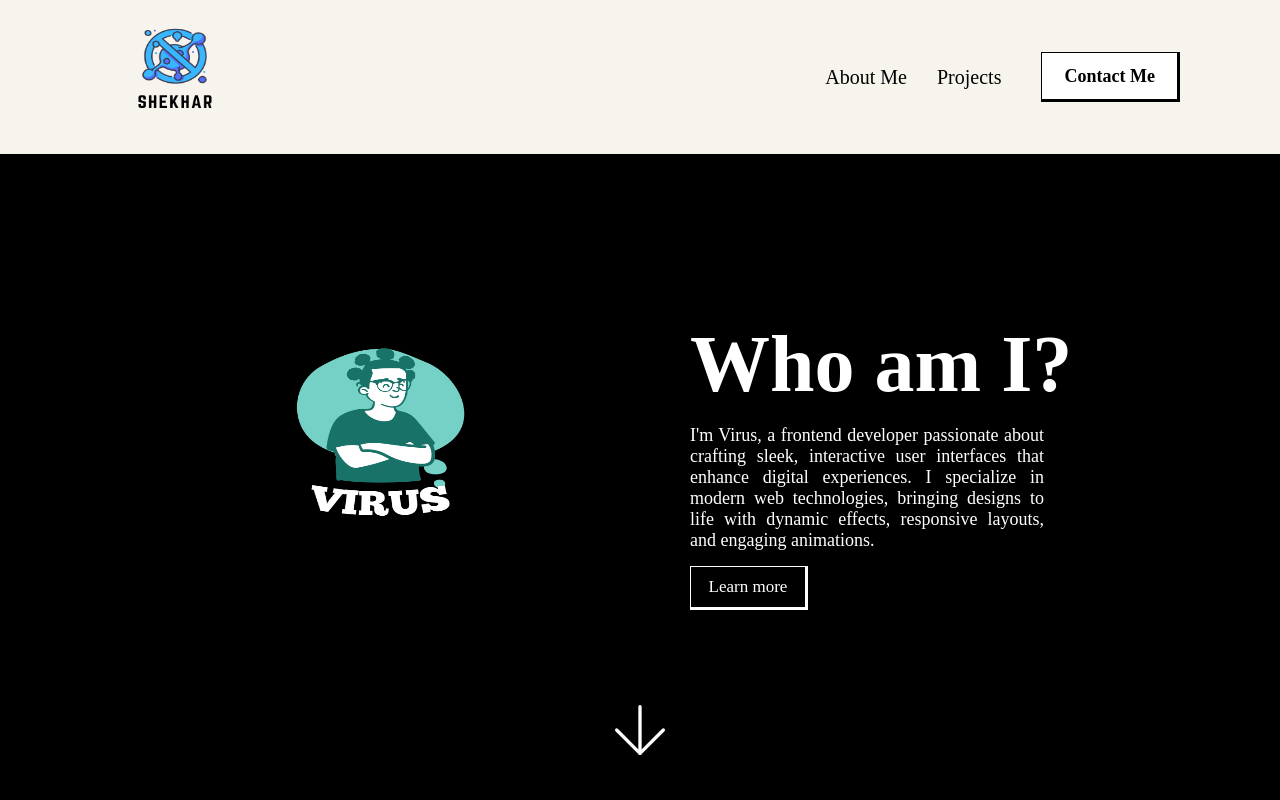
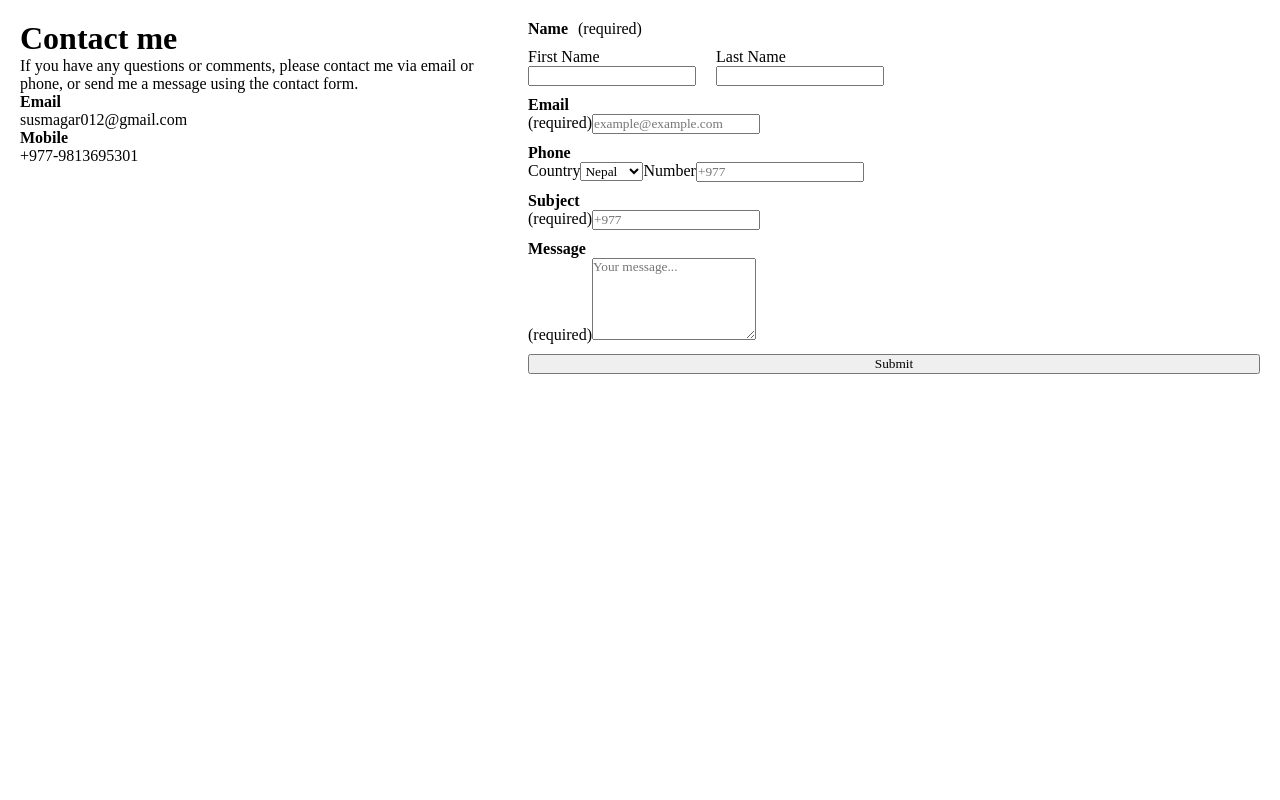
Before and after one commit to Sushey01/Shekhar, a React (Vite) app: page / in a window 1280 px wide. Shown: the top 800 px of the page. Built offline with nearby package versions, Linux system fonts and the light colour scheme.

Commit message:
contact-page

```diff
--- a/package.json
+++ b/package.json
@@ -11,7 +11,8 @@
   },
   "dependencies": {
     "react": "^19.1.0",
-    "react-dom": "^19.1.0"
+    "react-dom": "^19.1.0",
+    "react-router-dom": "^7.6.2"
   },
   "devDependencies": {
     "@eslint/js": "^9.25.0",
--- a/src/App.jsx
+++ b/src/App.jsx
@@ -4,15 +4,17 @@ import Footer from './components/Footer'
 import Navbar from './components/Navbar'
 import FeaturedProject from './components/FeaturedProject'
 import Quote from './components/Quote'
+import Contact from './components/Contact'
 
 const App = () => {
   return (
     <div>
-      <Navbar/>
+      {/* <Navbar/>
       <HeroSection/>
       <Quote/>
       <FeaturedProject/>
-      <Footer/>
+      <Footer/> */}
+      <Contact/>
     </div>
   )
 }
--- /dev/null
+++ b/src/components/Contact.css
@@ -0,0 +1,37 @@
+.contact-container{
+    display: flex;
+    padding: 20px;
+    gap: 20px;
+}
+
+.contact-content{
+    width: 40%;
+}
+
+.contact-form{
+    width: 60%;
+    display: flex;
+    flex-direction: column;
+    gap: 10px;
+}
+
+
+.contact1{
+    display: flex;
+    gap: 10px;
+}
+
+.contact1-info {
+    display: flex;
+    gap: 20px;
+}
+
+.contact1-info1 label{
+    display: flex;
+    flex-direction: column;
+}
+
+.contact1-info2 label{
+    display: flex;
+    flex-direction: column;
+}
--- /dev/null
+++ b/src/components/Contact.jsx
@@ -0,0 +1,158 @@
+import React from "react";
+import "./Contact.css";
+import { useState } from "react";
+
+const Contact = () => {
+  const [formData, setFormData] = useState({
+    firstName: "",
+    lastName: "",
+    email: "",
+    country: "",
+    phone: "",
+    subject: "",
+    message: "",
+  });
+
+  function handleChange(e) {
+    const { name, value } = e.target;
+    setFormData((prevData) => ({
+      ...prevData,
+      [name]: value,
+    }));
+  }
+
+  return (
+    <div className="contact-container">
+      <div className="contact-content">
+        <h1 className="contact-title">Contact me</h1>
+        <p className="contact-para">
+          If you have any questions or comments, please contact me via email or
+          phone, or send me a message using the contact form.
+        </p>
+
+        <div className="contact-info">
+          <h4>Email</h4>
+          <p>susmagar012@gmail.com</p>
+
+          <h4>Mobile</h4>
+          <p>+977-9813695301</p>
+        </div>
+
+        <div className="hero-arrow">
+          <svg
+            xmlns="http://www.w3.org/2000/svg"
+            width="80"
+            height="80"
+            viewBox="0 0 24 24"
+            fill="none"
+            stroke="currentColor"
+            stroke-width="1"
+            stroke-linecap="round"
+            color="#fff"
+            stroke-linejoin="round"
+            class="lucide lucide-arrow-down-icon lucide-arrow-down"
+          >
+            <path d="M12 5v14" />
+            <path d="m19 12-7 7-7-7" />
+          </svg>
+        </div>
+      </div>
+
+      <form className="contact-form">
+        <div className="contact1">
+            <h4>Name</h4>
+          <span>(required)</span>
+          </div>
+            <div className="contact1-info">
+             <div className="contact1-info1">
+                   <label>
+            First Name
+            <input
+              type="text"
+              name="firstName"
+              placeholder=""
+              value={formData.firstName}
+              onChange={handleChange}
+              required
+            />
+          </label>
+             </div>
+
+          <div className="contact1-info2">
+                        <label>
+            Last Name
+            <input
+              type="lastName"
+              placeholder=""
+              value={formData.lastName}
+              onChange={handleChange}
+            />
+          </label>
+          </div>
+
+        </div>
+
+        <div className="contact2">
+          <h4>Email</h4>
+          <span>(required)</span>
+          <label>
+            <input
+              type="text"
+              name="email"
+              placeholder="example@example.com"
+              onChange={formData.email}
+            />
+          </label>
+        </div>
+
+        <div className="contact3">
+          <h4> Phone </h4>
+          <label>
+            Country
+            <select>
+              <option>Nepal</option>
+              <option>India</option>
+              <option>Finland</option>
+            </select>
+          </label>
+          <label>
+            Number
+            <input
+              type="text"
+              name="number"
+              placeholder="+977"
+              value={formData.number}
+            />
+          </label>
+        </div>
+
+        <div className="contact4">
+          <h4>Subject</h4>
+          <span>(required)</span>
+          <label>
+            <input
+              type="text"
+              name="subject"
+              placeholder="+977"
+              value={formData.subject}
+            />
+          </label>
+        </div>
+
+        <div className="contact5">
+          <h4>Message</h4>
+          <span>(required)</span>
+          <label>
+            <textarea rows="5" placeholder="Your message..." />
+          </label>
+        </div>
+
+        <button className="contact-button" type="submit">
+          Submit
+        </button>
+      </form>
+    </div>
+  );
+};
+
+export default Contact;
--- a/src/components/Navbar.jsx
+++ b/src/components/Navbar.jsx
@@ -1,6 +1,7 @@
 import React from "react";
 import "./Navbar.css";
 import Logo from "../assets/images/logo.png";
+import FeaturedProject from "./FeaturedProject";
 
 
 const Navbar = () => {
```
Also changed, not shown: 1 other file (tests, documents, lock files or other folders).
